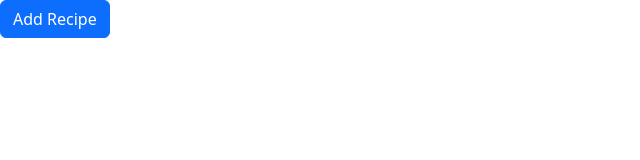
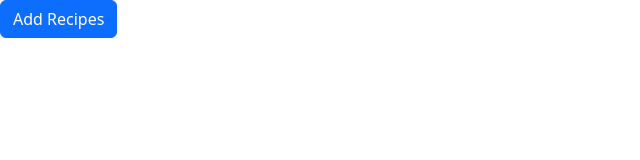
Before and after one commit to MurimiJane/wandiaRecipes, a React (Create React App) app: page /dashboard in a window 1280 px wide. Shown: the top 160 px of the page, without its empty margins (0-640 px from the left). Built offline with nearby package versions, Linux system fonts and the light colour scheme.

Commit message:
recipes new commit

```diff
--- a/src/Pages/Dashboard.js
+++ b/src/Pages/Dashboard.js
@@ -56,7 +56,7 @@ function Dashboard() {
         <div className='Dashboard'>
 
             <Button className="btn btn-primary" onClick={handleShow}>
-                Add Recipe
+                Add Recipes
             </Button>
 
             <Modal show={show} onHide={handleClose} animation={false}>
```
